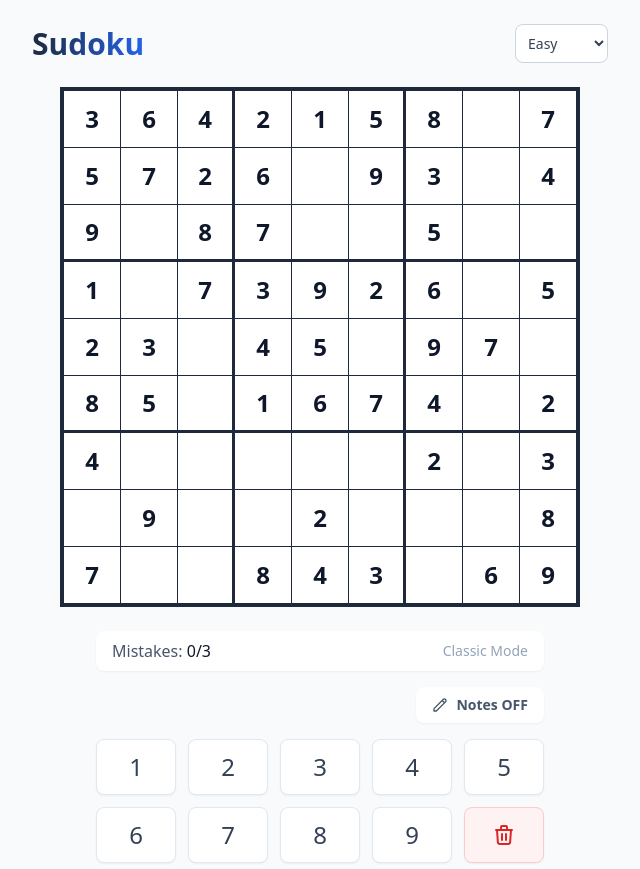
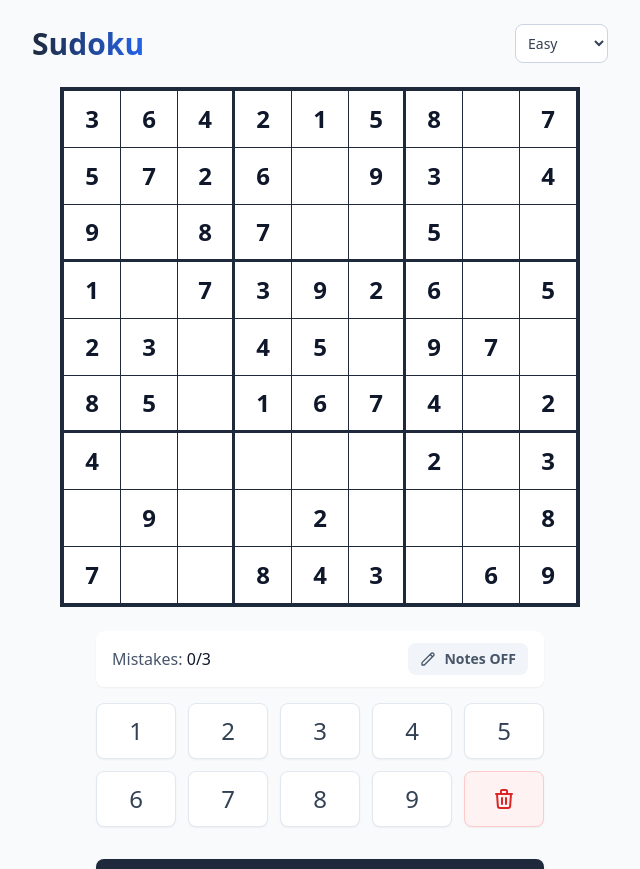
Before and after one commit to Guido664/Sudoku, a React (Vite) app: page / in a window 1280 px wide. Shown: the top 869 px of the page, without its empty margins (320-960 px from the left). Built offline with nearby package versions, Linux system fonts and the light colour scheme.

Commit message:
feat(Controls): Consolidate stats and note toggle
Integrates the note toggle button into the stats bar for a more compact and streamlined control interface. Reduces visual clutter and improves layout consistency.

```diff
--- a/components/Controls.tsx
+++ b/components/Controls.tsx
@@ -22,23 +22,17 @@ const Controls: React.FC<ControlsProps> = ({
   return (
     <div className="flex flex-col gap-4 w-full max-w-md mx-auto mt-6">
 
-      {/* Stats Bar */}
-      <div className="flex justify-between items-center px-4 py-2 bg-white rounded-lg shadow-sm">
+      {/* Stats Bar & Tools */}
+      <div className="flex justify-between items-center px-4 py-2 bg-white rounded-lg shadow-sm h-14">
         <div className="text-slate-600 font-medium">Mistakes: <span className={`${mistakes >= 3 ? 'text-red-500' : 'text-slate-900'}`}>{mistakes}/3</span></div>
-        <div className="flex items-center gap-2">
-           <span className="text-slate-400 text-sm font-medium">Classic Mode</span>
-        </div>
-      </div>
 
-      {/* Control Tools Row */}
-      <div className="flex gap-2 justify-end">
         <button
           onClick={onToggleNotes}
           className={`
-              flex items-center gap-2 px-4 py-2 rounded-lg text-sm font-semibold transition-all shadow-sm
+            flex items-center gap-2 px-3 py-1.5 rounded-lg text-sm font-semibold transition-all
             ${isNoteMode
-                ? 'bg-blue-600 text-white shadow-blue-200 ring-2 ring-offset-1 ring-blue-600'
-                : 'bg-white text-slate-600 hover:bg-slate-50'
+              ? 'bg-blue-600 text-white ring-2 ring-offset-1 ring-blue-600'
+              : 'bg-slate-100 text-slate-600 hover:bg-slate-200'
             }
           `}
         >
```
Lines whose indentation alone changed are shown as unchanged.
